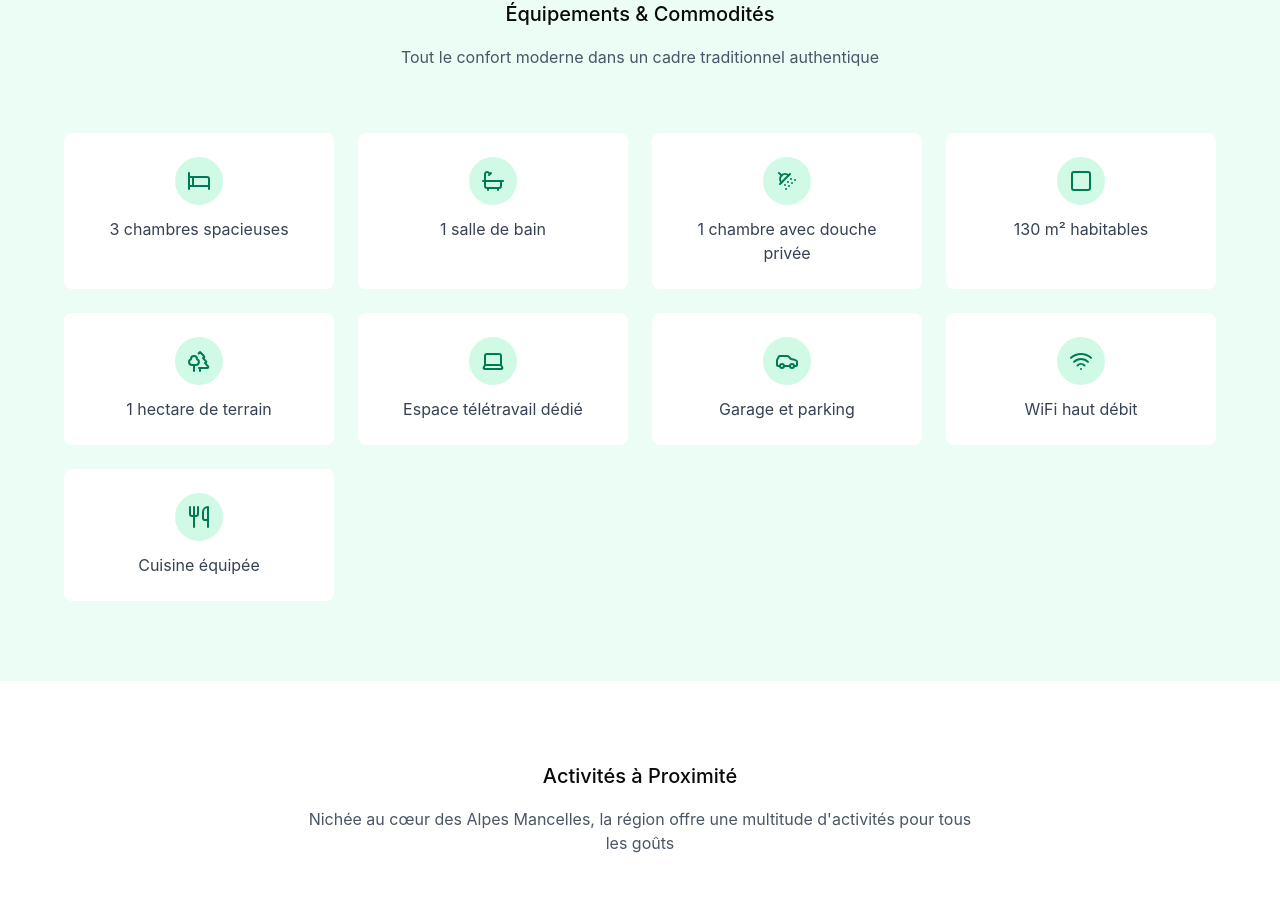
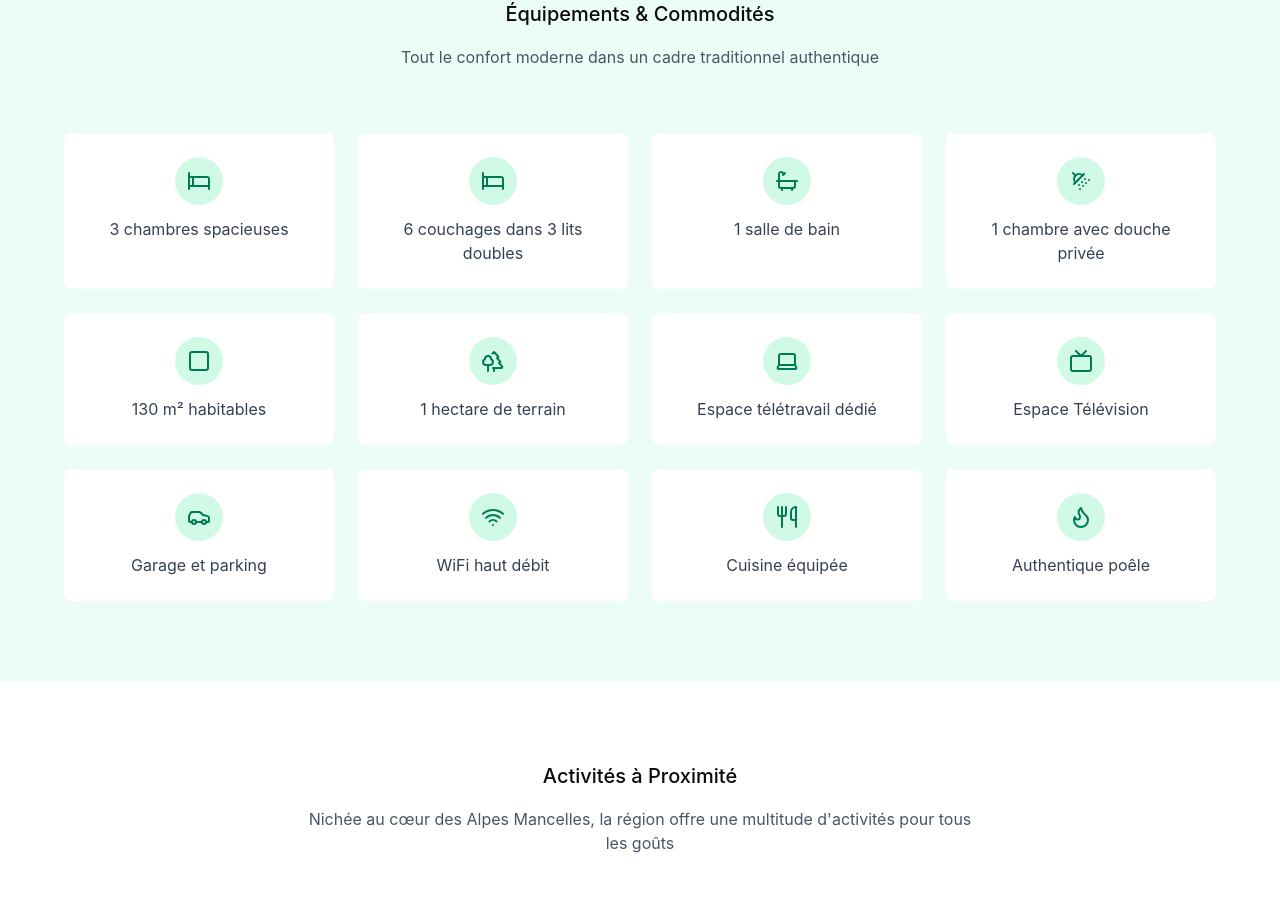
Before and after one commit to laurentbarbier/closdupatis, a React (Vite) app: page / in a window 1280 px wide. Shown: the part 2552-3469 px from the top of the page. Built offline with nearby package versions, Linux system fonts and the light colour scheme; grey boxes are pictures that could not be loaded.

Commit message:
feature(Commodités): Ajout de commodités

```diff
--- a/src/app/components/Amenities.tsx
+++ b/src/app/components/Amenities.tsx
@@ -1,15 +1,18 @@
-import { Bed, Bath, Square, Car, Wifi, Utensils, ShowerHead, Trees, Laptop } from 'lucide-react';
+import { Bed, Bath, Square, Car, Wifi, Utensils, ShowerHead, Trees, Laptop, Tv, Flame } from 'lucide-react';
 
 const amenities = [
   { icon: Bed, label: '3 chambres spacieuses' },
+  { icon: Bed, label: '6 couchages dans 3 lits doubles' },
   { icon: Bath, label: '1 salle de bain' },
   { icon: ShowerHead, label: '1 chambre avec douche privée' },
   { icon: Square, label: '130 m² habitables' },
   { icon: Trees, label: '1 hectare de terrain' },
   { icon: Laptop, label: 'Espace télétravail dédié' },
+  { icon: Tv, label: 'Espace Télévision'},
   { icon: Car, label: 'Garage et parking' },
   { icon: Wifi, label: 'WiFi haut débit' },
-  { icon: Utensils, label: 'Cuisine équipée' }
+  { icon: Utensils, label: 'Cuisine équipée' },
+  { icon: Flame, label: 'Authentique poêle' }
 ];
 
 export function Amenities() {
```
